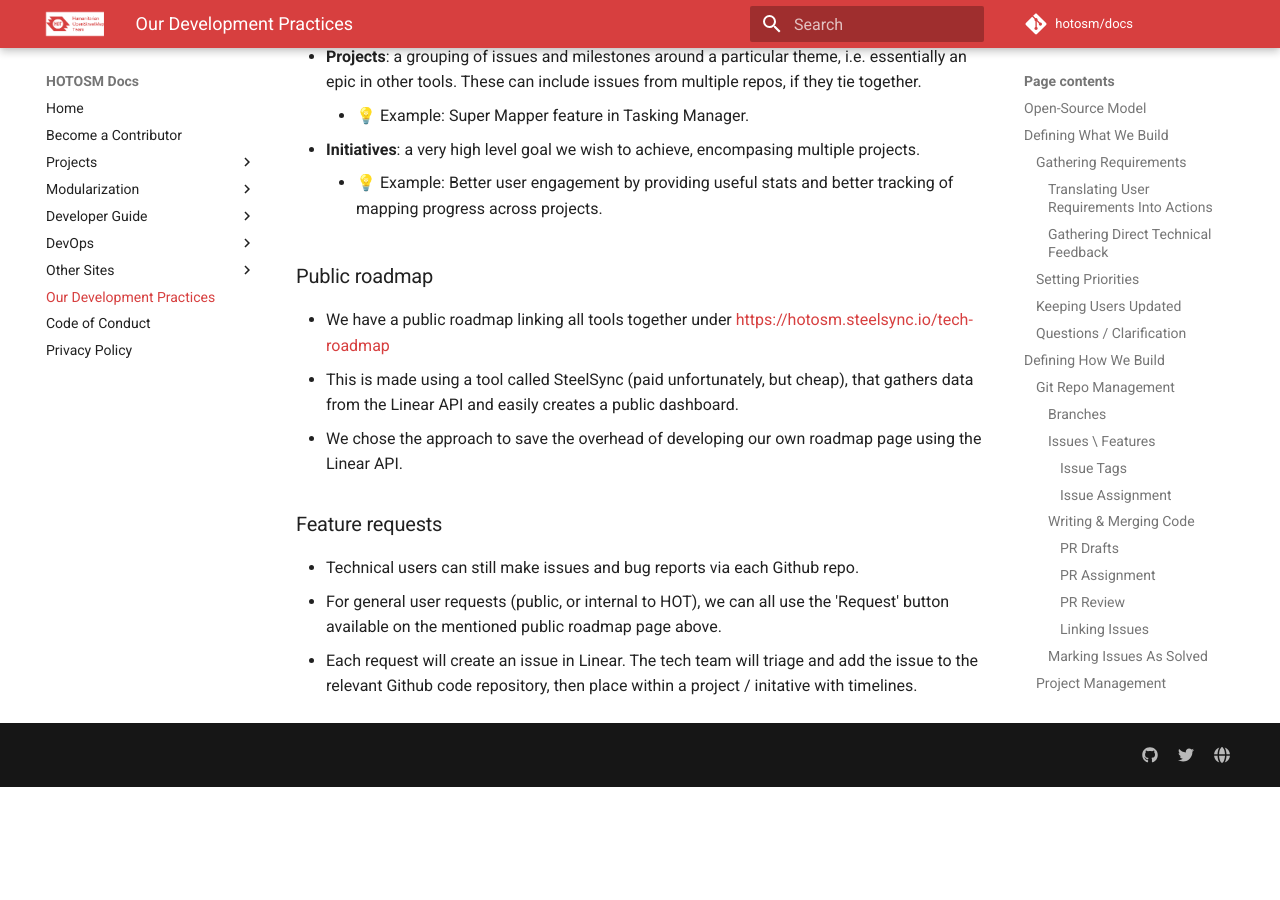
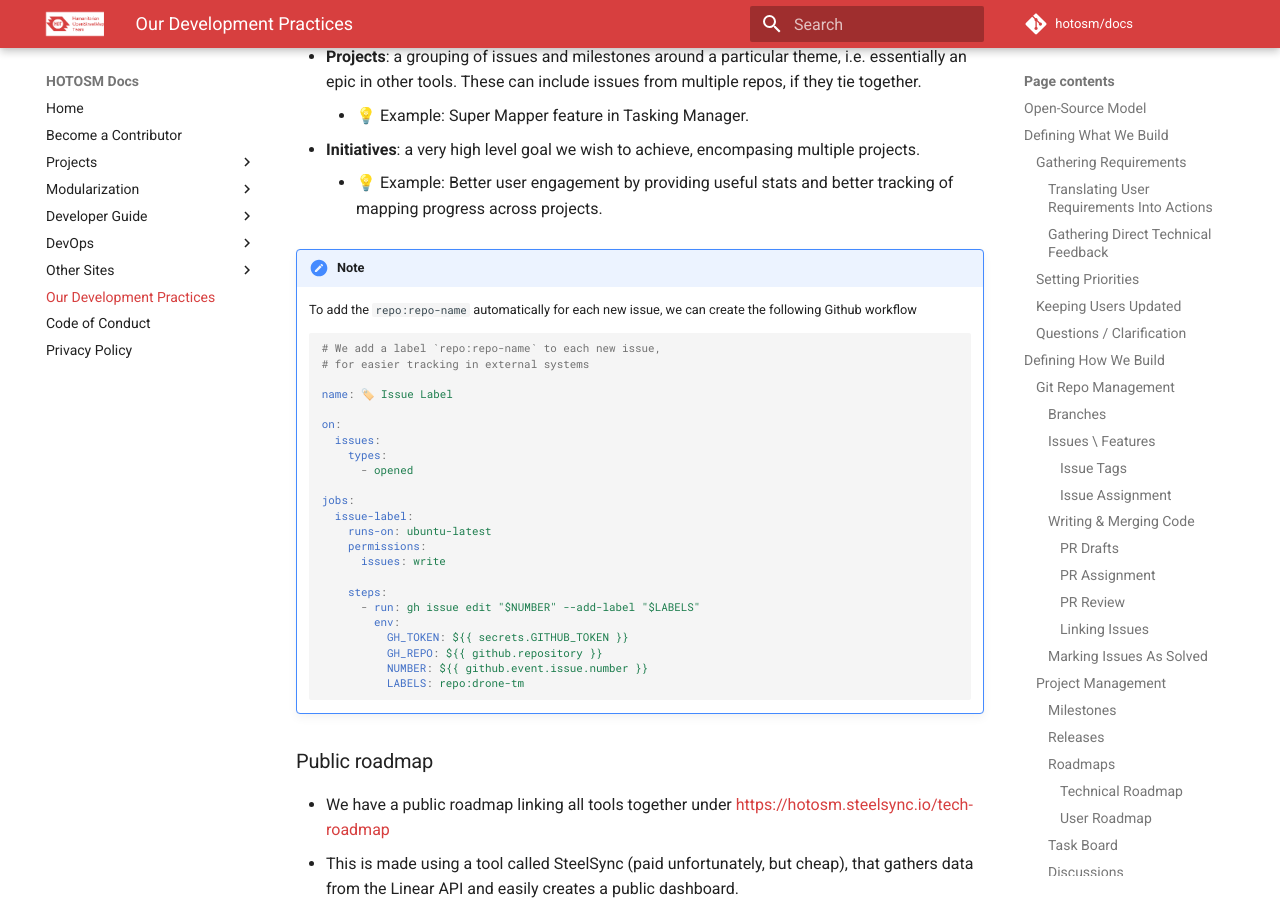
Before and after one commit to hotosm/docs, an MkDocs documentation site: the page built from docs/dev-practices.md, in a window 1280 px wide and 900 px high, scrolled down 12688 px. Built offline with MkDocs 1.6.1 and Material for MkDocs 9.7.7, drawn with Linux system fonts in a browser that asks for light colours; comment, search, counter and statistics services are not loaded; before the commit the page ends 13475 px from its top, so only the background shows below that.

Commit message:
docs: add note about auto-labelling repos with name for linear

````diff
--- a/docs/dev-practices.md
+++ b/docs/dev-practices.md
@@ -462,6 +462,37 @@
     stats and better tracking of mapping progress across
     projects.
 
+!!! note
+
+    To add the `repo:repo-name` automatically for each new issue,
+    we can create the following Github workflow
+
+    ```yaml
+    # We add a label `repo:repo-name` to each new issue,
+    # for easier tracking in external systems
+
+    name: 🏷️ Issue Label
+
+    on:
+      issues:
+        types:
+          - opened
+
+    jobs:
+      issue-label:
+        runs-on: ubuntu-latest
+        permissions:
+          issues: write
+
+        steps:
+          - run: gh issue edit "$NUMBER" --add-label "$LABELS"
+            env:
+              GH_TOKEN: ${{ secrets.GITHUB_TOKEN }}
+              GH_REPO: ${{ github.repository }}
+              NUMBER: ${{ github.event.issue.number }}
+              LABELS: repo:drone-tm
+    ```
+
 ### Public roadmap
 
 - We have a public roadmap linking all tools together under
````
